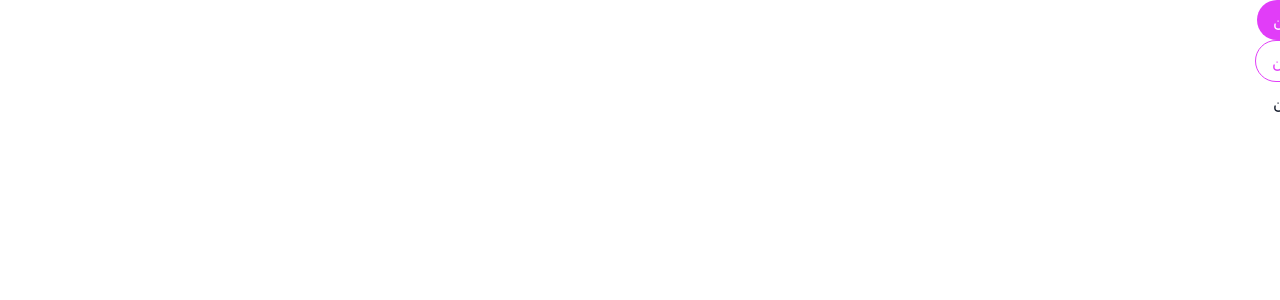
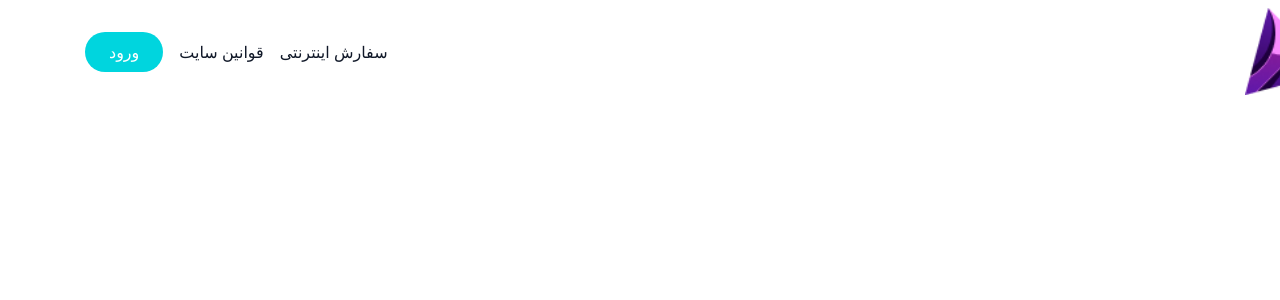
Before and after one commit to TaherehMolaee/gelato-house-reactjs, a React (Vite) app: page / in a window 1280 px wide. Shown: the top 300 px of the page. Built offline with nearby package versions, Linux system fonts and the light colour scheme.

Commit message:
add logo component, container component, and update header layout

```diff
--- a/src/components/base/button/index.tsx
+++ b/src/components/base/button/index.tsx
@@ -7,27 +7,36 @@
   size?: "small" | "medium" | "large";
 } & React.ButtonHTMLAttributes<HTMLButtonElement>;
 
-const buttonBaseStyles = "rounded-3xl"
+const buttonBaseStyles = "rounded-full";
 
 const varients = {
   contained: {
     primary: "bg-primary-500 text-white",
-    secondary: "bg-secondary-500 text-white"
+    secondary: "bg-secondary-500 text-white",
+    sizes: {
+      small: "px-5 py-1 text-sm",
+      medium: "px-6 py-2 text-base",
+      large: "px-7 py-3 text-lg",
+    },
   },
   outlined: {
     primary: "text-primary-500 border border-primary-500",
-    secondary: "text-secondary-500 border border-secondary-500"
+    secondary: "text-secondary-500 border border-secondary-500",
+    sizes: {
+      small: "px-4 py-1 text-sm",
+      medium: "px-6 py-2 text-base",
+      large: "px-8 py-3 text-lg",
+    },
   },
   text: {
     primary: "text-gray-900",
-    secondary: "text-gray-900"
-  }
-};
-
-const sizes = {
-  small: "px-2 py-1 text-sm",
-  medium: "px-4 py-2 text-base",
-  large: "px-6 py-3 text-lg",
+    secondary: "text-gray-900",
+    sizes: {
+      small: "p-1 text-sm",
+      medium: "p-2 text-base",
+      large: "p-3 text-lg",
+    },
+  },
 };
 
 // const ButtonFactory = {
@@ -57,11 +66,7 @@
 }): JSX.Element => {
   return (
     <button
-      className={clx(
-        buttonBaseStyles,
-        sizes[size],
-        varients[varient][color]
-      )}
+      className={clx(buttonBaseStyles, varients[varient][color], varients[varient]["sizes"][size])}
       {...props}
     >
       {children}
--- /dev/null
+++ b/src/components/base/container/index.tsx
@@ -0,0 +1,7 @@
+import React, { type JSX, type PropsWithChildren } from 'react'
+
+const Container: React.FC<PropsWithChildren> = ({children}): JSX.Element => {
+  return <div className='max-w-7xl mx-auto'>{children}</div>
+}
+
+export default Container
--- /dev/null
+++ b/src/components/base/logo/index.tsx
@@ -0,0 +1,17 @@
+import React, { type JSX } from 'react'
+
+type LogoProps = {
+    size?: "small" | "medium" | "large";
+}
+
+const sizes = {
+    small: {width: 60, height: 60},
+    medium: {width: 120, height: 120},
+    large: {width: 180, height: 180},
+}
+
+const Logo:React.FC<LogoProps> = ({size = "medium"}):JSX.Element => {
+  return <img src='/assets/images/logo.png' width={sizes[size].width} height={sizes[size].height}/>
+}
+
+export default Logo
--- a/src/components/layout/footer.tsx
+++ b/src/components/layout/footer.tsx
@@ -3,7 +3,7 @@
 const Footer:React.FC = () => {
   return (
     <div>
-      Footer
+
     </div>
   )
 }
--- a/src/components/layout/header.tsx
+++ b/src/components/layout/header.tsx
@@ -1,16 +1,51 @@
-import React from 'react'
-import Button from '../base/button'
+import React from "react";
+import Button from "../base/button";
+import Logo from "../base/logo";
+import Container from "../base/container";
 
-const Header:React.FC = () => {
+const Header: React.FC = () => {
   return (
     <header>
-        <Button>کلیک کن</Button>
-        <br />
-        <Button varient='outlined'>کلیک کن</Button>
-        <br />
-        <Button varient='text'>کلیک کن</Button>
+      <Container>
+        <div className="flex justify-between items-center py-2">
+          <div>
+            <Logo />
+          </div>
+          <div className="[&>Button]:mr-2 flex items-center">
+            <div className="hidden md:flex">
+              <Button
+                varient="text"
+                color="primary"
+                onClick={() => {
+                  console.log("Hello");
+                }}
+              >
+                سفارش اینترنتی
+              </Button>
+              <Button
+                varient="text"
+                color="primary"
+                onClick={() => {
+                  console.log("Hello");
+                }}
+              >
+                قوانین سایت
+              </Button>
+            </div>
+            <Button
+              varient="contained"
+              color="primary"
+              onClick={() => {
+                console.log("Hello");
+              }}
+            >
+              ورود
+            </Button>
+          </div>
+        </div>
+      </Container>
     </header>
-  )
-}
+  );
+};
 
-export default Header
+export default Header;
```
Also changed, not shown: public/assets/images/logo.png (added).
